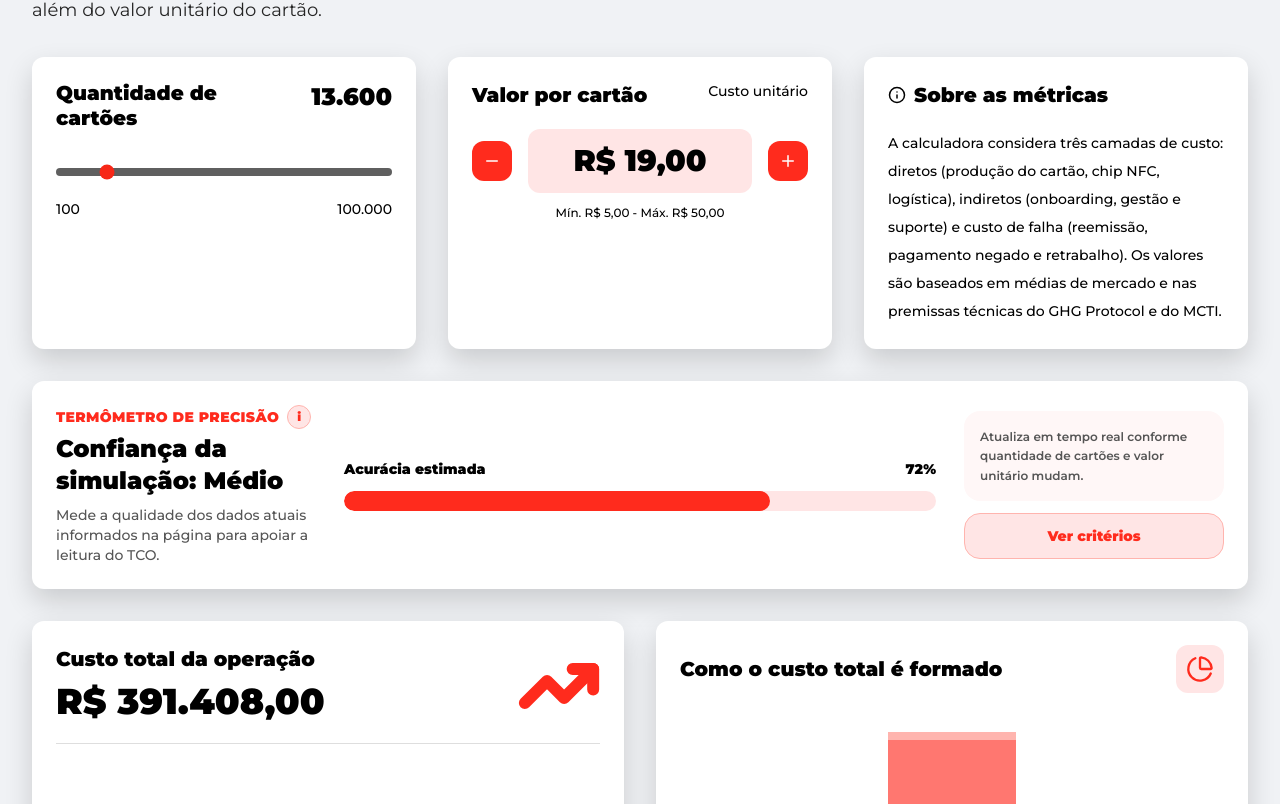
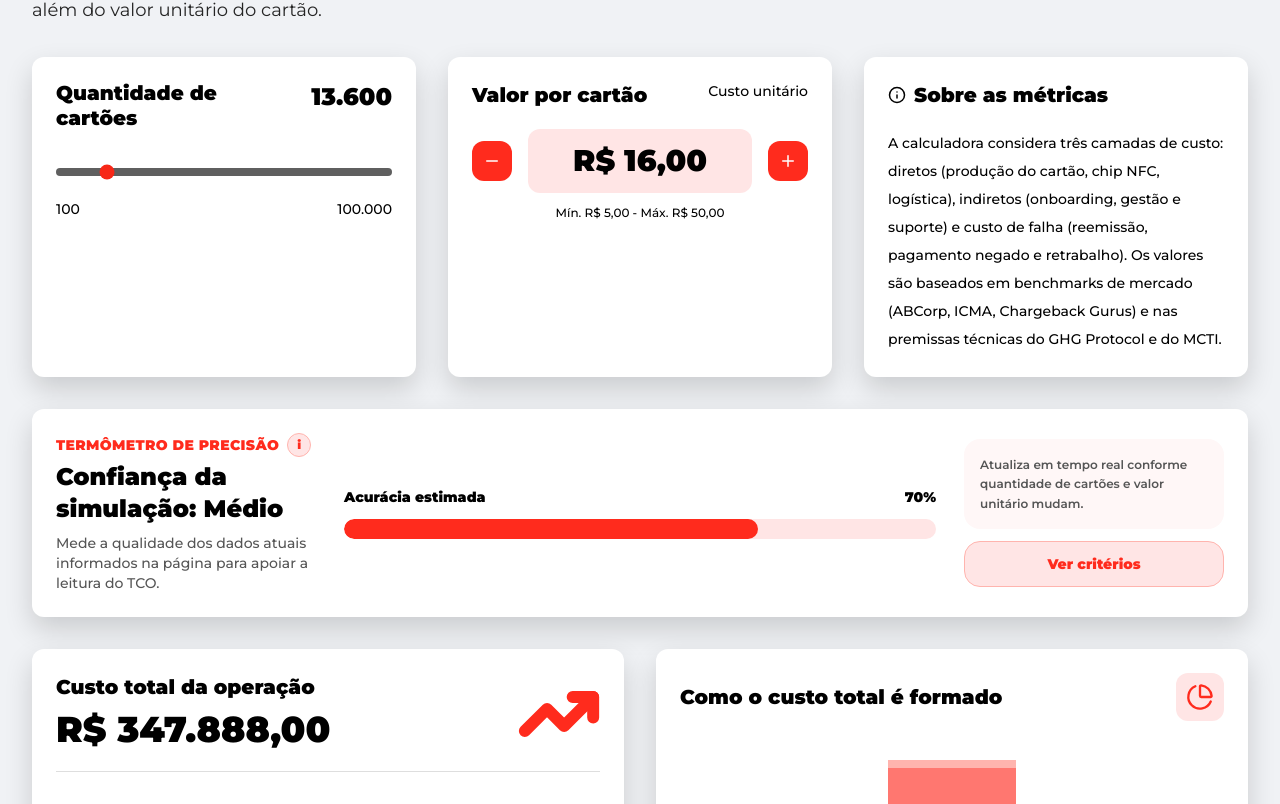
Before and after one commit to Gustavotorrescastro/Card0, a Next.js app: page /calculadora-impacto in a window 1280 px wide. Shown: the part 256-1060 px from the top of the page. Built offline with nearby package versions, Linux system fonts and the light colour scheme; sample sign-in values are in the browser's storage.

Commit message:
fix(data): corrigir premissas numéricas para valores defensáveis

```diff
--- a/src/app/(authenticated)/calculadora-impacto/constantes.ts
+++ b/src/app/(authenticated)/calculadora-impacto/constantes.ts
@@ -6,7 +6,7 @@
  * Material PVC + chip NFC + logística + mão de obra
  */
 export const CUSTO_DIRETO = {
-  PRODUCAO_CARTAO_PVC: 8.50,    // Material PVC + impressão
+  PRODUCAO_CARTAO_PVC: 5.50,    // Material PVC + impressão (benchmark BR lote corporativo)
   CHIP_NFC: 3.20,                // Chip + antena NFC
   LOGISTICA_ENVIO: 4.80,         // Distribuição fábrica → cliente
   MAO_DE_OBRA: 2.50,             // Emissão + ativação
@@ -27,10 +27,10 @@ export const CUSTO_INDIRETO = {
  * Reemissão, pagamento negado, retrabalho, perda
  */
 export const CUSTO_FALHA = {
-  TAXA_FALHA_MENSAL: 0.02,       // 2% dos cartões falham por mês (média)
+  TAXA_FALHA_MENSAL: 0.008,      // 0.8% dos cartões falham por mês (benchmark setor — Chargeback Gurus, Fed Reserve)
   CUSTO_REEMISSAO: 20.00,        // Custo de reemitir um cartão (produção + envio)
-  CUSTO_PAGAMENTO_NEGADO: 3.50,  // Perda média por transação negada
-  TRANSACOES_PERDIDAS_MES: 4,    // Média de transações perdidas até reemissão
+  CUSTO_PAGAMENTO_NEGADO: 5.00,  // Perda média por transação negada (ticket médio benefícios BR)
+  TRANSACOES_PERDIDAS_MES: 8,    // Média de transações perdidas até reemissão (5-10 dias úteis × 1-2 tx/dia)
 }
 
 /**
@@ -40,7 +40,7 @@ export const CUSTO_FALHA = {
 export const CARTAO_DIGITAL = {
   CUSTO_ATIVACAO: 1.50,          // Setup inicial wallet/NFC
   CUSTO_OPERACIONAL_MES: 0.20,   // Infra digital (servidor, processamento)
-  TAXA_FALHA_MENSAL: 0.002,      // 0.2% (10x menor que físico)
+  TAXA_FALHA_MENSAL: 0.002,      // 0.2% (4x menor que físico)
 }
 
 /**
@@ -57,7 +57,7 @@ export const LIMITES = {
     MIN: 5,
     MAX: 50,
     STEP: 0.50,
-    INICIAL: 19.00,    // Soma média dos custos diretos como sugestão inicial
+    INICIAL: 16.00,    // Soma média dos custos diretos como sugestão inicial (5.50+3.20+4.80+2.50)
   },
 }
 
@@ -73,5 +73,5 @@ export const TEXTOS = {
   TITULO: 'Custos e Impacto Financeiro',
   SUBTITULO: 'Matriz de custo total (TCO) em camadas — entenda o custo real além do valor unitário do cartão.',
   EXPLICACAO_METRICAS:
-    'A calculadora considera três camadas de custo: diretos (produção do cartão, chip NFC, logística), indiretos (onboarding, gestão e suporte) e custo de falha (reemissão, pagamento negado e retrabalho). Os valores são baseados em médias de mercado e nas premissas técnicas do GHG Protocol e do MCTI.',
+    'A calculadora considera três camadas de custo: diretos (produção do cartão, chip NFC, logística), indiretos (onboarding, gestão e suporte) e custo de falha (reemissão, pagamento negado e retrabalho). Os valores são baseados em benchmarks de mercado (ABCorp, ICMA, Chargeback Gurus) e nas premissas técnicas do GHG Protocol e do MCTI.',
 }
--- a/src/app/(authenticated)/lca-simplificado/page.tsx
+++ b/src/app/(authenticated)/lca-simplificado/page.tsx
@@ -23,8 +23,8 @@ const PALE = '#ffe5e5'
 
 const matrizEnergetica = {
   br: { label: 'Brasil', mult: 1 },
-  ue: { label: 'União Europeia', mult: 2.2 },
-  usa: { label: 'Estados Unidos', mult: 2.8 },
+  ue: { label: 'União Europeia', mult: 2.1 },
+  usa: { label: 'Estados Unidos', mult: 3.7 },
 }
 
 const co2Base = {
@@ -66,19 +66,24 @@ export default function LcaSimplificadoPage() {
     const descFisKg = quantidade * co2Base.descarte
     const totalFisKg = prodFisKg + transFisKg + usoFisKg + descFisKg
 
-    const prodDigKg = prodFisKg * 0.22
-    const transDigKg = transFisKg * 0.17
-    const usoDigKg = usoFisKg * 0.48
-    const descDigKg = descFisKg * 0.18
+    const prodDigKg = prodFisKg * 0.70
+    const transDigKg = transFisKg * 0.75
+    const usoDigKg = usoFisKg * 0.85
+    const descDigKg = descFisKg * 0.30
     const totalDigKg = prodDigKg + transDigKg + usoDigKg + descDigKg
-    const carbonoCompensacaoKg = (quantidade / 13600) * 40 * multMatriz
+    const carbonoCompensacaoKg = totalFisKg
+
+    const pProd = totalFisKg > 0 ? Math.round((prodFisKg / totalFisKg) * 100) : 0
+    const pTrans = totalFisKg > 0 ? Math.round((transFisKg / totalFisKg) * 100) : 0
+    const pUso = totalFisKg > 0 ? Math.round((usoFisKg / totalFisKg) * 100) : 0
+    const pDesc = Math.max(0, 100 - pProd - pTrans - pUso)
 
     return {
       fases: {
-        producao: { fisico: prodFisKg / 1000, digital: prodDigKg / 1000, percentual: 42 },
-        transporte: { fisico: transFisKg / 1000, digital: transDigKg / 1000, percentual: 18 },
-        uso: { fisico: usoFisKg / 1000, digital: usoDigKg / 1000, percentual: 28 },
-        descarte: { fisico: descFisKg / 1000, digital: descDigKg / 1000, percentual: 12 },
+        producao: { fisico: prodFisKg / 1000, digital: prodDigKg / 1000, percentual: pProd },
+        transporte: { fisico: transFisKg / 1000, digital: transDigKg / 1000, percentual: pTrans },
+        uso: { fisico: usoFisKg / 1000, digital: usoDigKg / 1000, percentual: pUso },
+        descarte: { fisico: descFisKg / 1000, digital: descDigKg / 1000, percentual: pDesc },
       },
       totalFisKg,
       totalDigKg,
@@ -94,7 +99,7 @@ export default function LcaSimplificadoPage() {
     const impactoBruto = cartoesDescarte * co2Base.descarte
     const impactoReciclado = impactoBruto * (1 - taxaReciclagem / 100) * 0.9
     return {
-      pvcRecuperado: cartoesDescarte * (taxaReciclagem / 100) * 0.0083,
+      pvcRecuperado: cartoesDescarte * (taxaReciclagem / 100) * 0.0055,
       co2Evitado: Math.max(0, impactoBruto - impactoReciclado),
       metaisNobres: cartoesDescarte * (taxaReciclagem / 100) * 0.00017,
       impactoBruto,
@@ -133,7 +138,12 @@ export default function LcaSimplificadoPage() {
     { key: 'descarte', titulo: 'Descarte', icon: <Trash2 size={16} />, color: PALE, details: [] },
   ]
 
-  const donutStops = `#ff2b1d 0 42%, #ff7770 42% 60%, #ffb4ae 60% 88%, #ffe5e5 88% 100%`
+  const donutStops = (() => {
+    const p1 = lca.fases.producao.percentual
+    const p2 = p1 + lca.fases.transporte.percentual
+    const p3 = p2 + lca.fases.uso.percentual
+    return `#ff2b1d 0 ${p1}%, #ff7770 ${p1}% ${p2}%, #ffb4ae ${p2}% ${p3}%, #ffe5e5 ${p3}% 100%`
+  })()
   const maxFase = Math.max(...fases.map((fase) => lca.fases[fase.key].fisico))
   const maxImpactoLogistica = 20000 * co2Base.descarte
 
@@ -242,7 +252,7 @@ export default function LcaSimplificadoPage() {
                         <p key={detail}>{detail}</p>
                       ))}
                       <p className="pt-2 text-center font-black">Total estimado:<br />{formatTon(faseData.fisico)} tCO₂e</p>
-                      <p className="text-center text-[9px]">42% do ciclo de vida total</p>
+                      <p className="text-center text-[9px]">{faseData.percentual}% do ciclo de vida total</p>
                       <button
                         type="button"
                         onClick={(event) => {
@@ -429,7 +439,7 @@ export default function LcaSimplificadoPage() {
               }}
               title="Reflorestamento Amazônico"
               description="Proteção de áreas degradadas e plantio de espécies nativas."
-              cost="R$ 15,00"
+              cost="R$ 80,00"
             />
             <OffsetCard
               selected={projetoOffset === 'eolico'}
@@ -439,7 +449,7 @@ export default function LcaSimplificadoPage() {
               }}
               title="Parques Eólicos Nordeste"
               description="Geração de energia limpa substituindo fontes fósseis."
-              cost="R$ 12,00"
+              cost="R$ 55,00"
             />
           </div>
 
```
Also changed, not shown: 1 other file (tests, documents, lock files or other folders).
